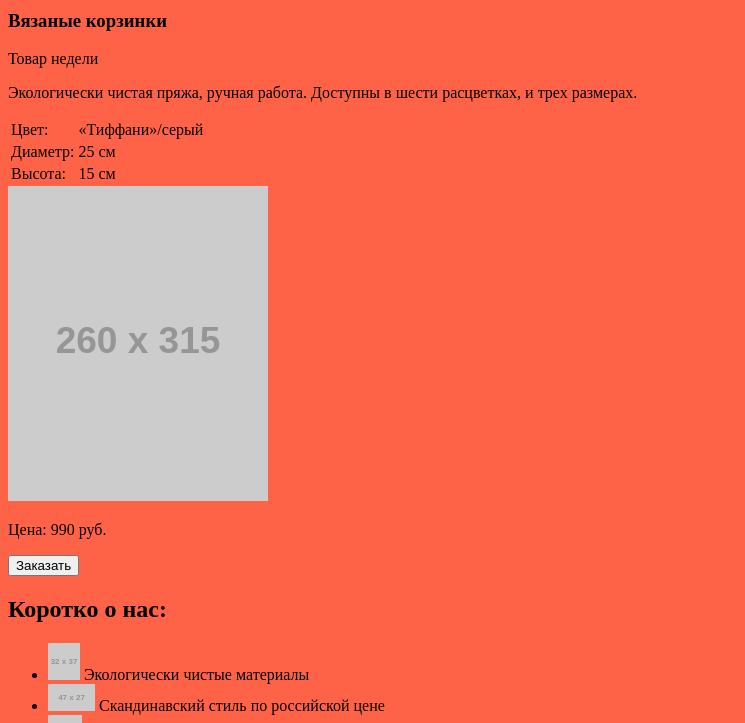
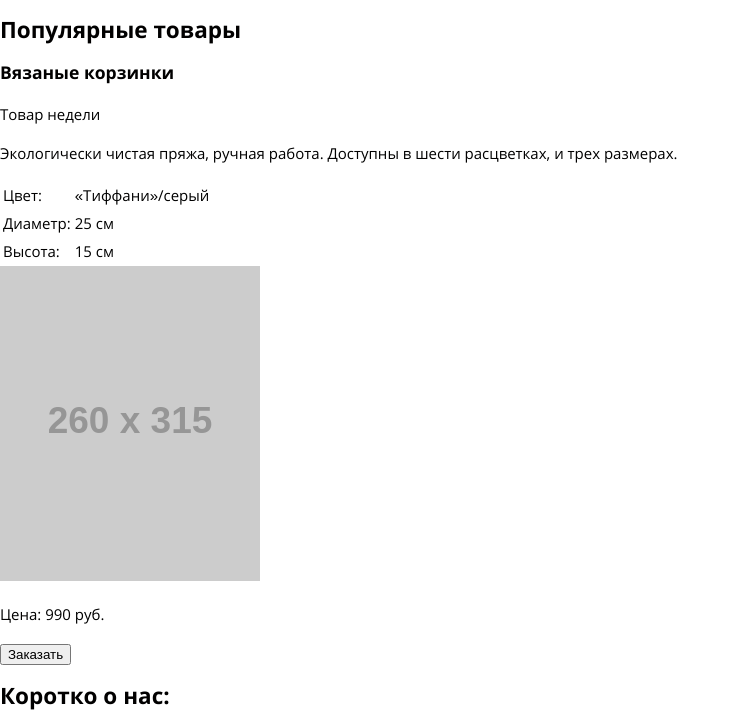
Before and after one commit to ba1tazar4ik/1163011-mishka-18, a website: page source/index.html in a window 1280 px wide. Shown: the part 400-1123 px from the top of the page, without its empty margins (0-745 px from the left). Drawn offline with nearby package versions, Linux system fonts and the light colour scheme; files that its build step writes are made by us from their sources; placeholder pictures from the web are drawn by us.

Commit message:
начал стилизацию хедера

```diff
--- a/package.json
+++ b/package.json
@@ -4,14 +4,14 @@
   "private": true,
   "description": "Личный проект «Мишка» от HTML Academy",
   "devDependencies": {
+    "@htmlacademy/editorconfig-cli": "1.x",
     "autoprefixer": "9.5.x",
-    "browser-sync": "2.26.x",
+    "browser-sync": "^2.26.7",
     "gulp": "4.0.x",
     "gulp-plumber": "1.2.x",
-    "gulp-sourcemaps": "2.6.x",
     "gulp-postcss": "8.0.x",
     "gulp-sass": "4.0.x",
-    "@htmlacademy/editorconfig-cli": "1.x",
+    "gulp-sourcemaps": "2.6.x",
     "stylelint": "10.1.x",
     "stylelint-config-htmlacademy": "0.1.x"
   },
--- a/source/index.html
+++ b/source/index.html
@@ -11,7 +11,7 @@
 
   <header class="page-header">
     <a class="page-header__logo-link">
-      <img   class="page-header__logo-image" src="https://via.placeholder.com/86x35.png?text=MISHKA" width="86" height="35" alt="MISHKA">
+      <img   class="page-header__logo-image" src="img/logo-mobile.svg" width="86" height="35" alt="MISHKA">
     </a>
     <nav class="main-nav page-header__main-nav">
       <button class="main-nav__toggle" type="button">Открыть меню</button>
--- /dev/null
+++ b/source/sass/blocks/page_header.scss
@@ -0,0 +1,12 @@
+.page-header {
+  display: flex;
+  flex-direction: column;
+}
+
+.page-header__logo-link {
+  display: flex;
+  margin-top: 22px;
+  margin-right: auto;
+  margin-bottom: 22px;
+  margin-left: auto;
+}
--- /dev/null
+++ b/source/sass/blocks/scaffolding.scss
@@ -0,0 +1,34 @@
+@font-face {
+  font-family: "Open Sans";
+  src: url("../fonts/opensans.woff2") format("woff2"), url("../fonts/opensans.woff") format("woff");
+  font-weight: 400;
+  font-display: swap;
+  font-style: normal;
+}
+
+@font-face {
+  font-family: "Open Sans";
+  src: url("../fonts/opensansbold.woff2") format("woff2"), url("../fonts/opensansbold.woff") format("woff");
+  font-weight: 700;
+  font-display: swap;
+  font-style: normal;
+}
+
+body {
+  min-width: 320px;
+  margin: 0;
+  padding: 0;
+
+  font-size: 15px;
+  line-height: 24px;
+  font-family: "Open Sans", sans-serif;
+  color: $text-black;
+  font-style: normal;
+
+  background-color: $bg-white;
+}
+
+img {
+  max-width: 100%;
+  height: auto;
+}
--- a/source/sass/style.scss
+++ b/source/sass/style.scss
@@ -1,3 +1,3 @@
-body {
-	background-color: tomato;
-}
+@import "variables";
+@import "blocks/scaffolding";
+@import "blocks/page_header";
--- /dev/null
+++ b/source/sass/variables.scss
@@ -0,0 +1,3 @@
+//colors
+$text-black: #010000;
+$bg-white: #ffffff;
```
Also changed, not shown: 1 other file.
